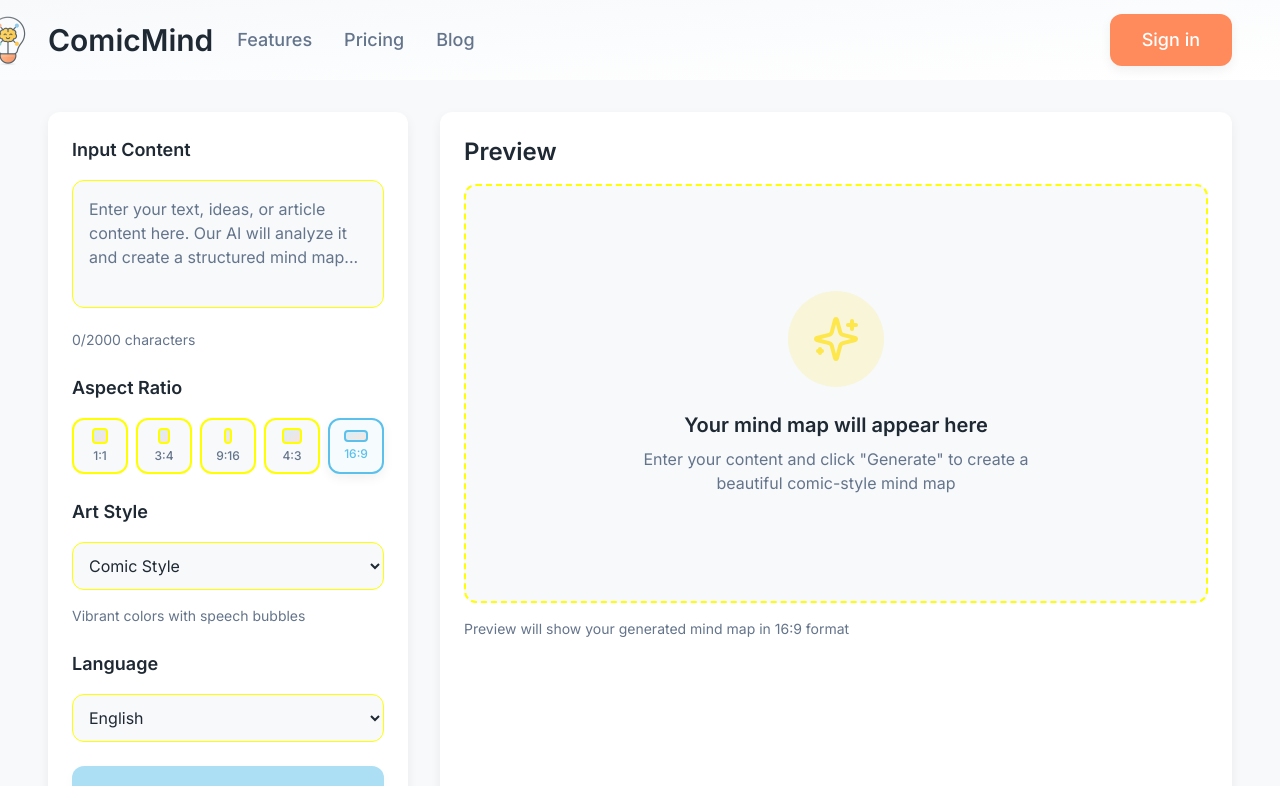
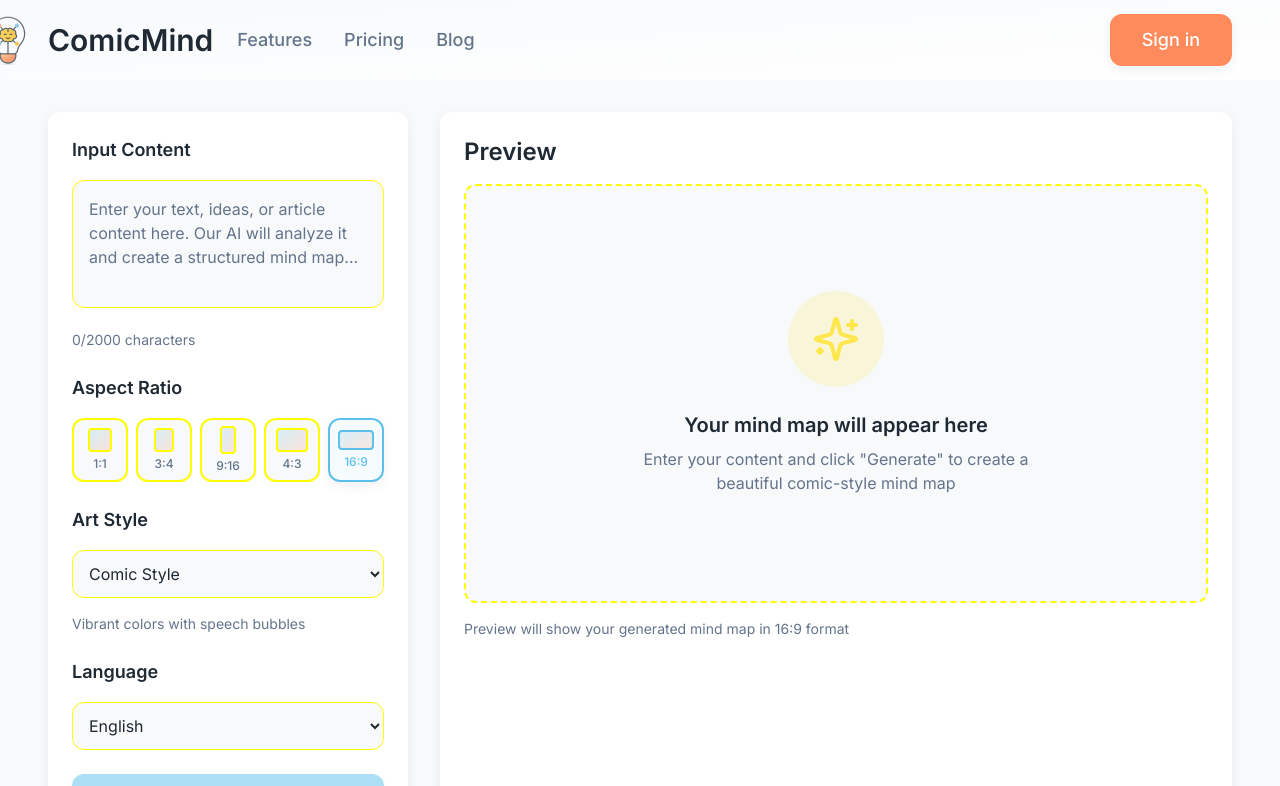
Before and after one commit to Hemajun2018/comicmind2, a Next.js app: page /create in a window 1280 px wide. Shown: the top 786 px of the page. Built offline with nearby package versions, Linux system fonts and the light colour scheme.

Commit message:
Adjust Aspect Ratio Container and Shape Sizing

```diff
--- a/components/create/GenerationInterface.tsx
+++ b/components/create/GenerationInterface.tsx
@@ -26,31 +26,31 @@ export function GenerationInterface() {
       value: '1:1',
       ratio: '1:1',
       dimensions: 'w-full aspect-square',
-      shapeClass: 'w-4 h-4'
+      shapeClass: 'w-6 h-6'
     },
     {
       value: '3:4',
       ratio: '3:4',
       dimensions: 'w-full aspect-[3/4]',
-      shapeClass: 'w-3 h-4'
+      shapeClass: 'w-5 h-6'
     },
     {
       value: '9:16',
       ratio: '9:16',
       dimensions: 'w-full aspect-[9/16]',
-      shapeClass: 'w-2 h-4'
+      shapeClass: 'w-4 h-7'
     },
     {
       value: '4:3',
       ratio: '4:3',
       dimensions: 'w-full aspect-[4/3]',
-      shapeClass: 'w-5 h-4'
+      shapeClass: 'w-8 h-6'
     },
     {
       value: '16:9',
       ratio: '16:9',
       dimensions: 'w-full aspect-video',
-      shapeClass: 'w-6 h-3'
+      shapeClass: 'w-9 h-5'
     },
   ];
 
@@ -155,7 +155,7 @@ export function GenerationInterface() {
                       key={option.value}
                       onClick={() => setAspectRatio(option.value)}
                       disabled={generationState.isGenerating}
-                      className={`p-2 rounded-lg border-2 transition-all duration-200 hover:shadow-md ${
+                      className={`p-1.5 rounded-lg border-2 transition-all duration-200 hover:shadow-md ${
                         aspectRatio === option.value
                           ? 'border-primary bg-primary/5 shadow-soft'
                           : 'border-border bg-neutral-bg hover:border-primary/50'
```
